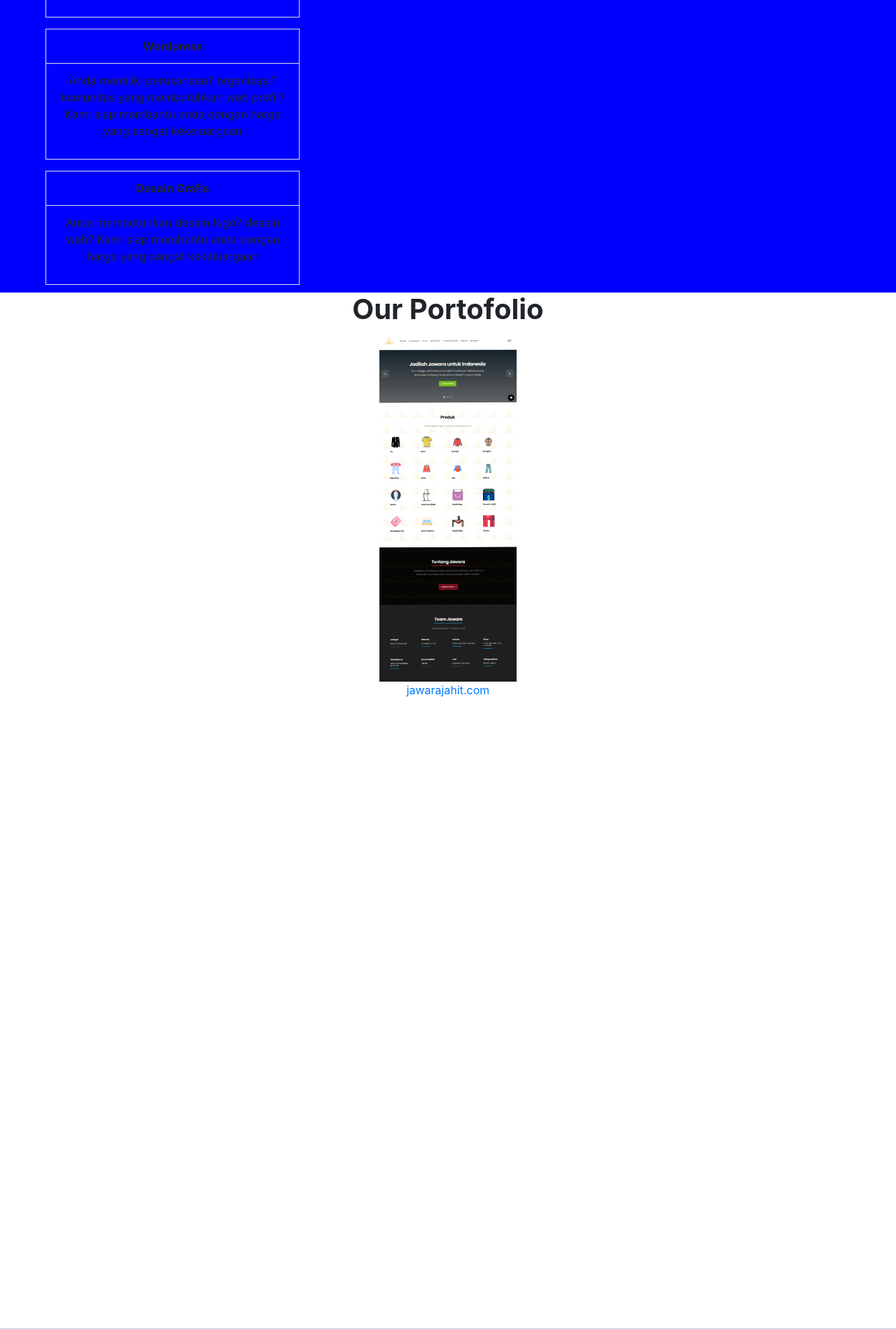
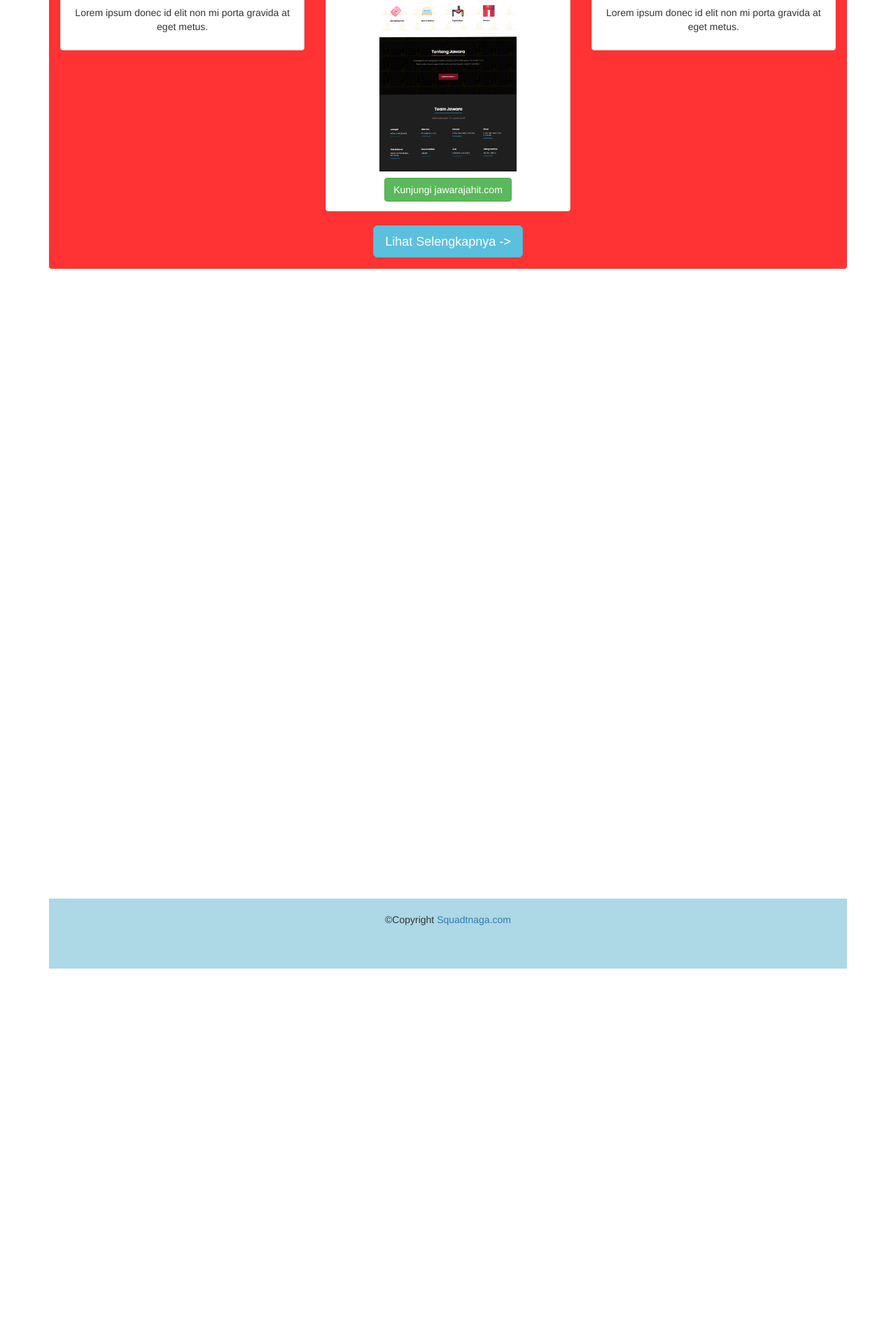
Before and after one commit to squadtnaga/Squadtnaga.com, a CodeIgniter app: page /database/ in a window 1280 px wide. Shown: the part 2163-4062 px from the top of the page at 70% size. After the commit the page ends 3547 px from the top, so only its background shows below. Run offline with CodeIgniter, Linux system fonts and the light colour scheme; some libraries are stand-ins or nearby versions.

Commit message:
Dipakein panel
Dipakein bootstrap panel

```diff
--- a/squadtnaga/application/views/body_home.php
+++ b/squadtnaga/application/views/body_home.php
@@ -1,8 +1,10 @@
-<body style="position:relative;">
-  <div class="content">
+<body >
+  <div class="container">
+  <div class="panel-group">
 
-    <section  style=" padding: 5px; background: linear-gradient(to bottom, rgba(75,90,102,0.9) 0%, rgba(5,20,30,0.1) 100%); background-color:#00b1f4 ; "  >
+    <section class="panel panel-default"  style=" background: linear-gradient(to bottom, rgba(75,90,102,0.9) 0%, rgba(5,20,30,0.1) 100%); background-color:#00b1f4 ; "  >
 
+      <div class="panel-body">
         <div id="myCarousel" class="carousel slide" data-ride="carousel" >
           <!-- Indicators -->
           <ol class="carousel-indicators">
@@ -50,21 +52,24 @@
         </center>
 
         </div>
+      </div>
     </section>
 
 
-    <section class="about us" style=" height: 410px; opacity: 40%; color:white;padding:5px; background-image: linear-gradient( grey,black);">
+    <section class="panel panel-default" style=" height: 410px; opacity: 40%; color:white; background-image: linear-gradient( grey,black);">
+      <div class="panel-body">
         <center>
           <h1 style="margin-top:80px;"><strong>About Us</strong></h1>
             <p  style=" text-align:center; max-width: 700px;"> Kami adalah tim yang bergerak di bidang IT development. Terdiri dari mahasiswa-mahasiswa jurusan Teknik Informatika di UIN Jakarta. Dengan anda mempercayakan projek anda pada kami, anda telah membantu anak bangsa untuk berkembang dan siap di dunia kerja</p>
             <br>
             <button class="btn btn-info btn-lg" href="#">Selengkapnya -></button>
         </center>
-
+      </div>
     </section>
 
 
-    <section class="What we do" style="padding:50px; background-color:blue; height: 710px;" >
+    <section class="panel panel-default" style="height: 710px;" >
+      <div class="panel-body">
         <center>
           <h1><strong>What We Do?</strong></h1>
         </center>
@@ -101,21 +106,48 @@
           </div>
       </section>
 
-    <section class="Portofolio" style="padding:50px margin-top:50px background-color:black; ">
+      <section class="panel panel-body" style=" background-color:#ff3333; ">
         <center>
-        <h1><strong>Our Portofolio</strong></h1>
-      </center>
+          <h1 style="color:white;"><strong>Our Portofolio</strong></h1>
 
-      <center>
-        <img alt="jawarajahit.com" target="_blank" href="Jawarahit.com" src="<?= base_url("assets/image/SS jawarajahit.png"); ?>" style="max-width:500px; max-height: 500px; ">
+            <div class="row">
+              <div class="col-md-4">
+                <div class="thumbnail">
+                  <a href="/w3images/lights.jpg" target="_blank">
+                    <img class="img-responsive" src="/w3images/lights.jpg" alt="Lights" style="width:100%">
+                    <div class="caption">
+                      <p>Lorem ipsum donec id elit non mi porta gravida at eget metus.</p>
+                    </div>
+                  </a>
+                </div>
+              </div>
 
-          <figcaption>
-            <a target="_blank" href="https://www.jawarajahit.com">jawarajahit.com</a>
-          </figcaption>
+              <div class="col-md-4">
+                <div class="thumbnail">
+                  <a href="<?= base_url("assets/image/SS jawarajahit.png");?>" target="_blank">
+                    <img class="img-responsive" alt="jawarajahit.com" target="_blank" href="Jawarahit.com" src="<?= base_url("assets/image/SS jawarajahit.png"); ?>" style="max-width:500px; max-height: 500px; ">
+                    <div class="caption">
+                     <a class="btn btn-success" target="_blank" href="https://www.jawarajahit.com">Kunjungi jawarajahit.com</a>
+                    </div>
+                  </a>
+                </div>
+              </div>
 
-      </center>
-    </section>
+              <div class="col-md-4">
+                <div class="thumbnail">
+                  <a href="/w3images/fjords.jpg" target="_blank">
+                    <img class="img-responsive" src="/w3images/fjords.jpg" alt="Fjords" style="width:100%">
+                    <div class="caption">
+                      <p>Lorem ipsum donec id elit non mi porta gravida at eget metus.</p>
+                    </div>
+                  </a>
+                </div>
+              </div>
+
+            </div>
 
 
+          <button class="btn btn-info btn-lg">Lihat Selengkapnya -></button>
+        </center>
       </div>
-</body>
+    </section>
```
Lines whose indentation alone changed are shown as unchanged.
